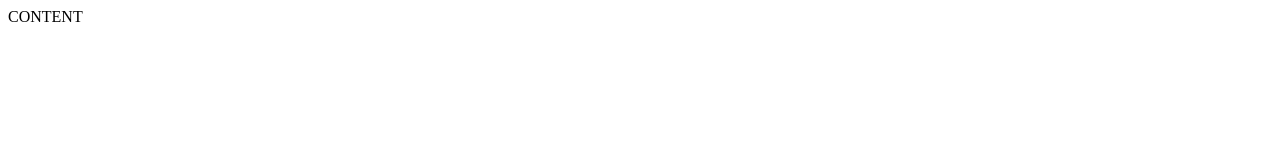
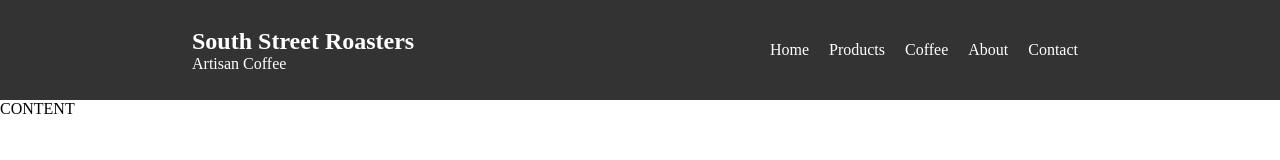
Before and after one commit to taekwonjoe1220/restaurant-page-demo, a website built with webpack: page dist/index.html in a window 1280 px wide. Built offline with Linux system fonts and the light colour scheme.

Commit message:
updated for css integration, made navbar template

```diff
--- a/src/index.js
+++ b/src/index.js
@@ -1 +1,17 @@
-console.log("TESTING");
+// Imports
+import './style.css';
+    // Home, Products, Coffee, About, Contact
+// House main layout?
+
+// Nav Bar
+
+// Content placeholder (dynamic loading here)
+
+// Footer
+
+// House logic for loading content dynamically with event listeners
+
+// DOM caching
+const content = document.getElementById('content');
+
+// render
--- /dev/null
+++ b/src/style.css
@@ -0,0 +1,37 @@
+* {
+  margin: 0;
+  padding: 0;
+  box-sizing: border-box;
+}
+
+#nav {
+  background: #333;
+  color: white;
+  height: 100px;
+  width: 100%;
+}
+.wrapper {
+  max-width: 70%;
+  height: 100%;
+  margin: auto;
+  display: flex;
+  flex-direction: row;
+  justify-content: space-between;
+  align-items: center;
+}
+.list-container {
+  display: flex;
+  justify-content: center;
+  align-items: center;
+}
+#nav ul {
+  list-style-type: none;
+  display: flex;
+  flex-direction: row;
+  justify-content: space-evenly;
+  align-items: center;
+}
+
+#nav ul li {
+  margin: 0 10px;
+}
--- a/webpack.config.js
+++ b/webpack.config.js
@@ -6,4 +6,12 @@ module.exports = {
     filename: "main.js",
     path: path.resolve(__dirname, "dist"),
   },
+  module: {
+    rules: [
+      {
+        test: /\.css$/i,
+        use: ['style-loader', 'css-loader'],
+      }
+    ]
+  }
 };
```
Also changed, not shown: package.json (+13 -3 lines), dist/index.html, dist/main.js, 1 other file.
